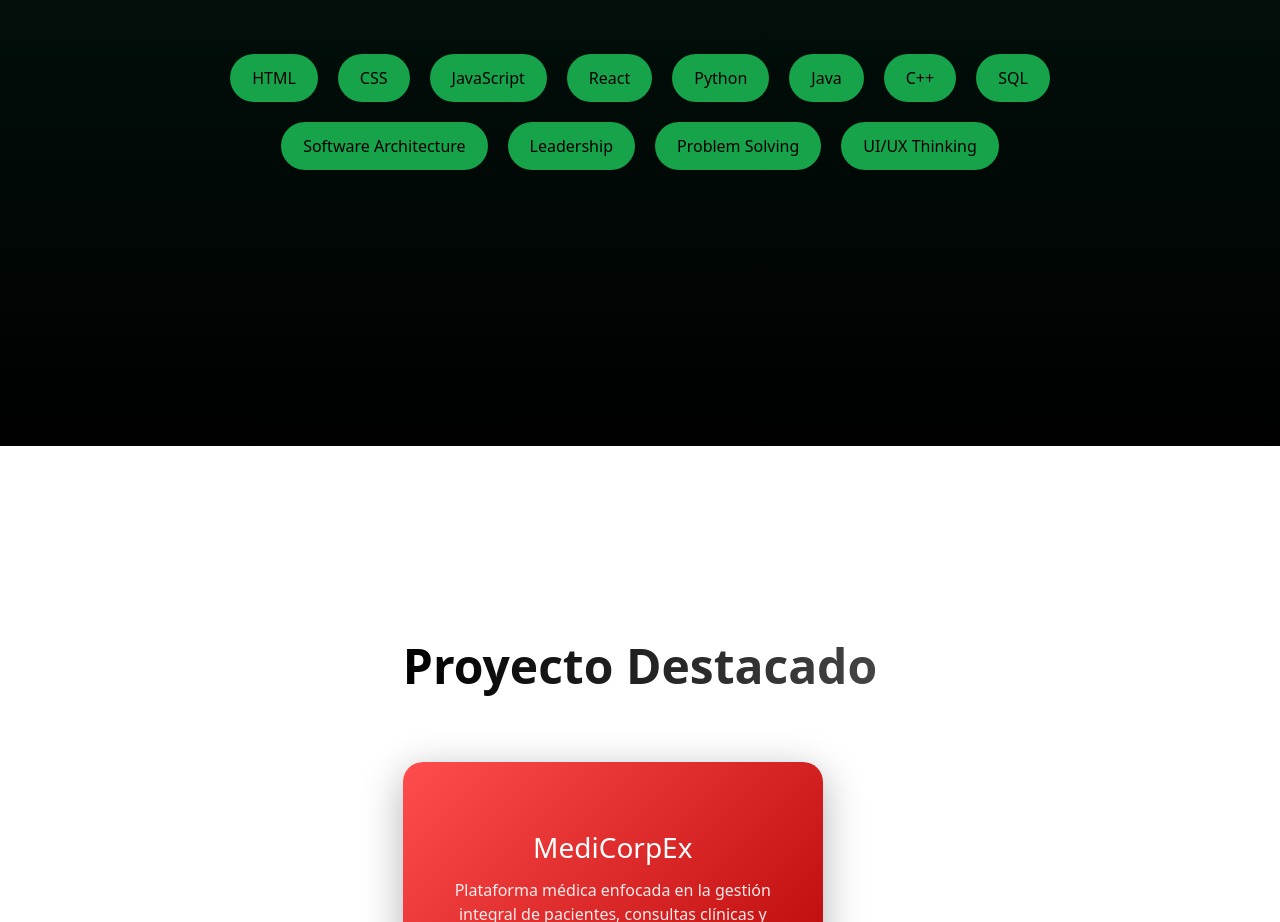
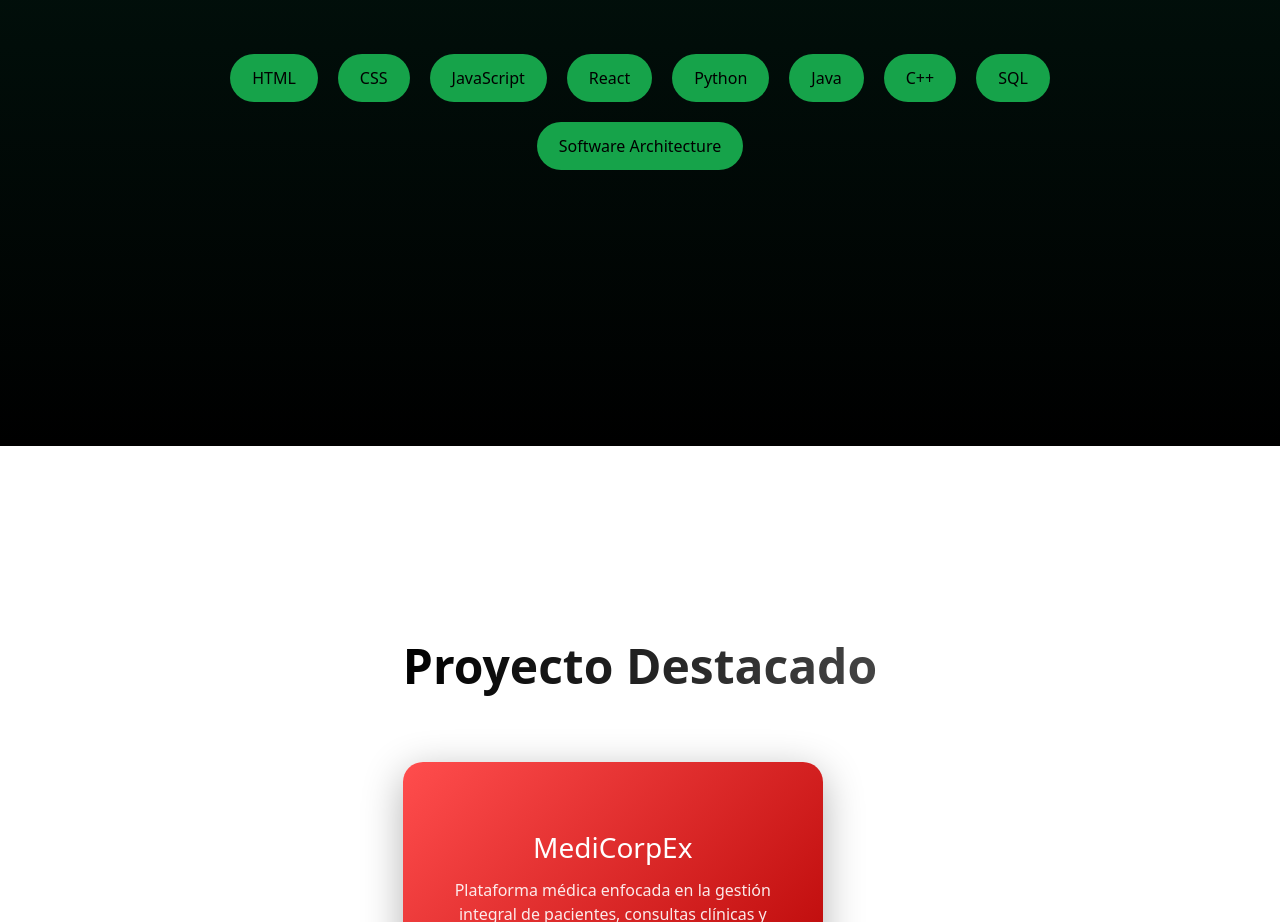
Before and after one commit to yustinrua/portafolio, a React (Vite) app: page / in a window 1280 px wide. Shown: the part 2220-3142 px from the top of the page. Built offline with nearby package versions, Linux system fonts and the light colour scheme.

Commit message:
Remove skills from Skills component
Removed Leadership, Problem Solving, and UI/UX Thinking from skills list.

```diff
--- a/src/components/Skills.jsx
+++ b/src/components/Skills.jsx
@@ -14,9 +14,7 @@ const skills = [
 "C++",
 "SQL",
 "Software Architecture",
-"Leadership",
-"Problem Solving",
-"UI/UX Thinking"
+
 ];
 
 return(
```
